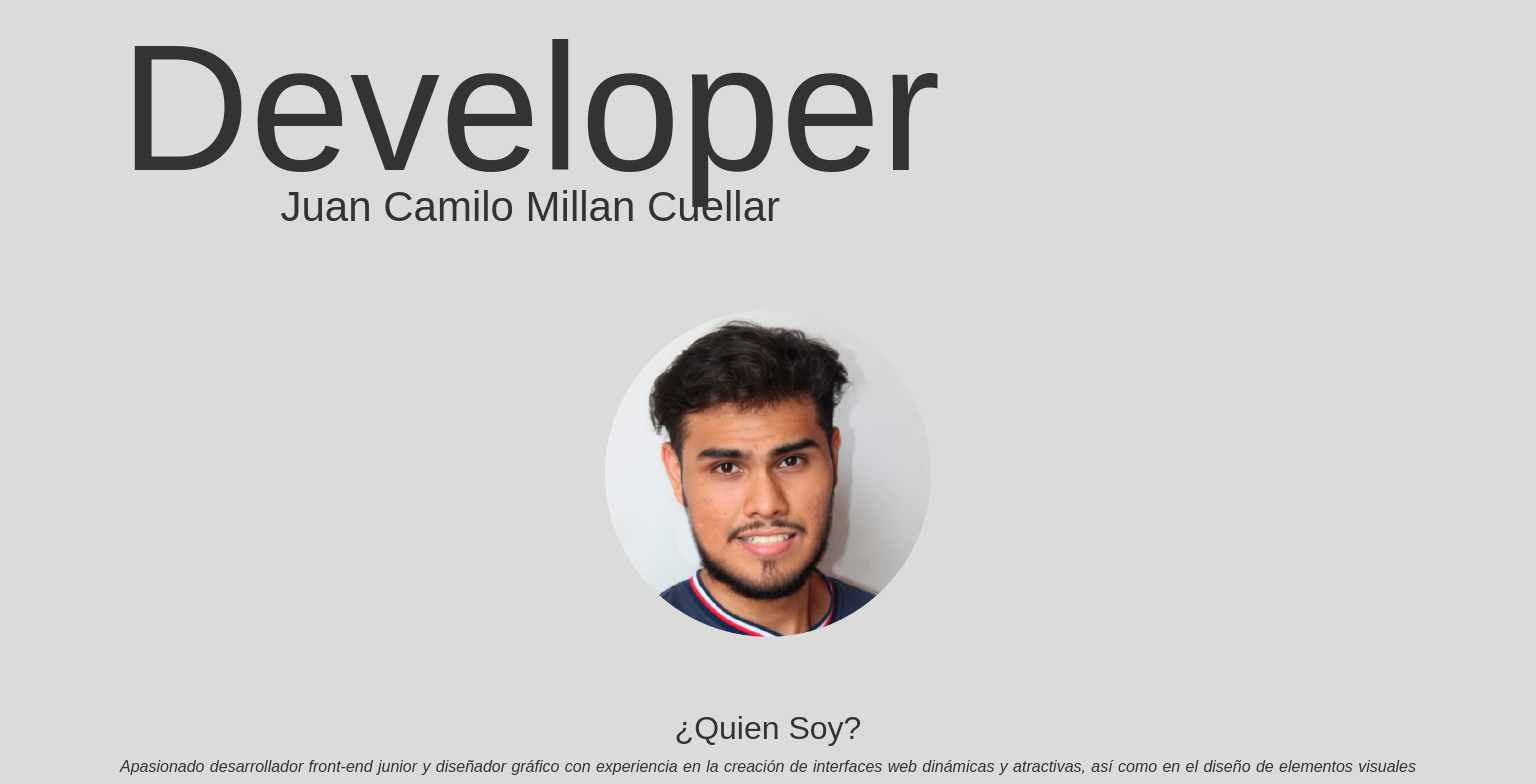
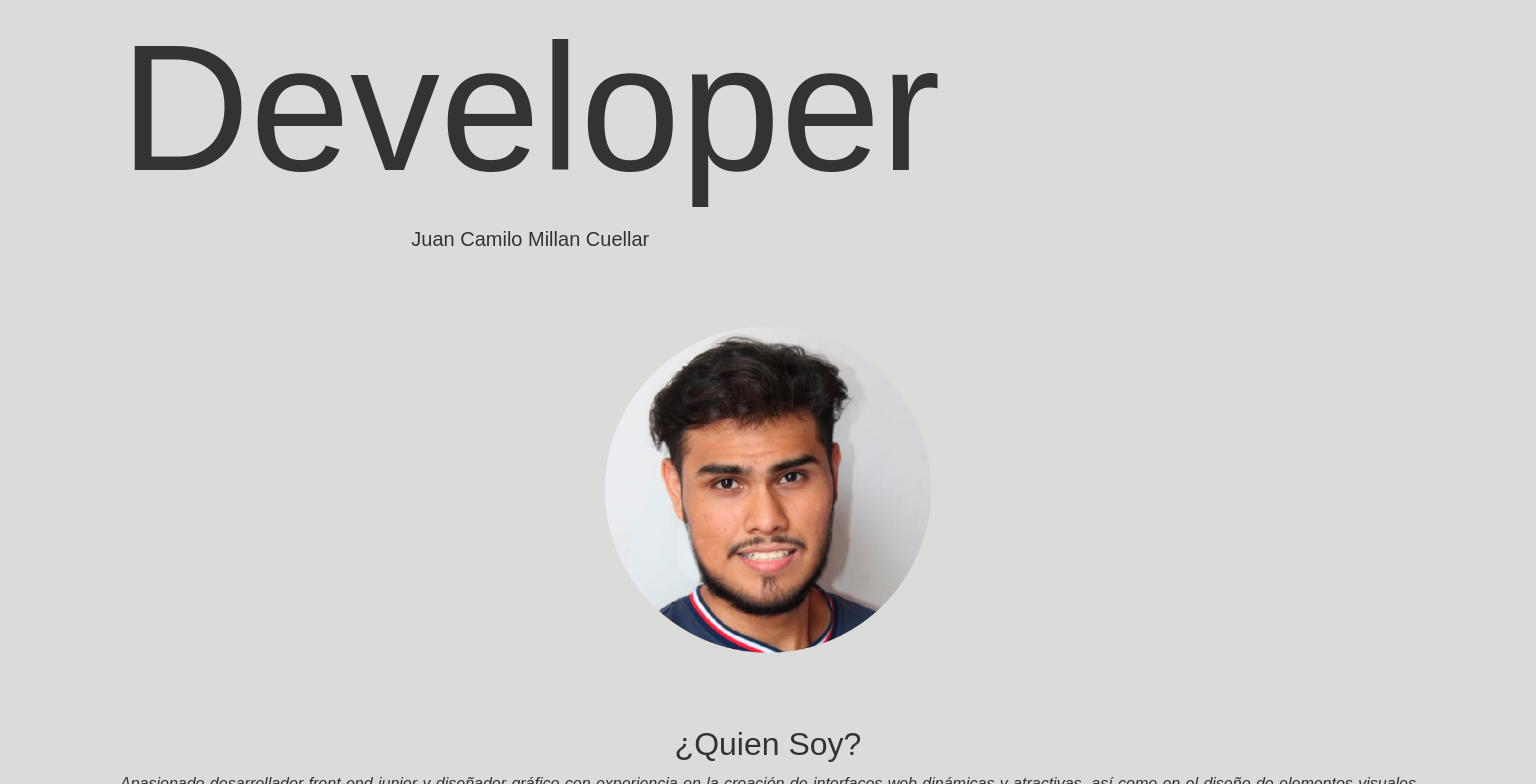
Before and after one commit to camiloM189/Portafolio-Cv, a React (Vite) app: page / in a window 1536 px wide. Shown: the top 784 px of the page. Built offline with nearby package versions, Linux system fonts and the light colour scheme.

Commit message:
changes in QuienSoy 2

```diff
--- a/src/style.css
+++ b/src/style.css
@@ -90,7 +90,7 @@ body{
   }
   .article-developer-p{
     margin: 0;
-    margin-top: -10%;
+    margin-top: 0%;
     font-size: 20px;
   }
   .card:hover {
@@ -125,7 +125,7 @@ body{
   }
   .article-developer-p{
     margin: 0;
-    margin-top: -10%;
+    margin-top: -2%;
     font-size: 20px;
   }
   .card:hover {
@@ -161,7 +161,7 @@ body{
   }
   .article-developer-p{
     margin: 0;
-    margin-top: -6%;
+    margin-top: -4%;
     font-size: 42px;
   }
   .card:hover {
@@ -230,11 +230,19 @@ body{
 
 }
 @media (min-width: 1200px){
-
+  .article-developer-p{
+    margin: 0;
+    margin-top: -2%;
+    font-size: 20px;
+  }
 }
 @media (min-width: 1400px){
 
-
+  .article-developer-p{
+    margin: 0;
+    margin-top: 0%;
+    font-size: 20px;
+  }
 
 }
 
```
